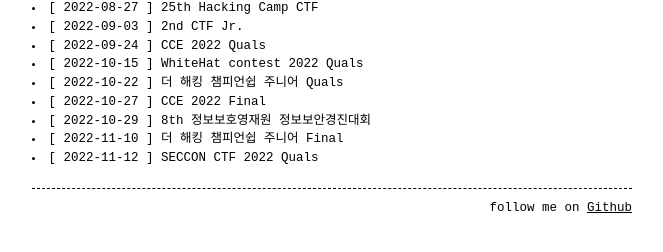
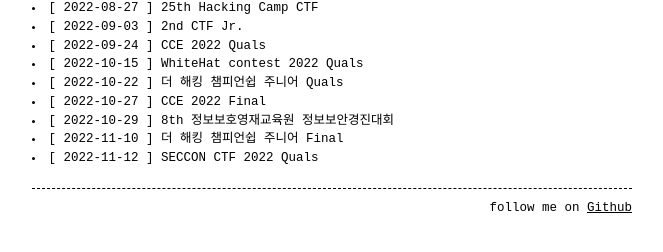
Before and after one commit to hackintoanetwork/hackintoanetwork.github.io, a Jekyll site: the page built from about.md, in a window 1280 px wide. Shown: the part 593-845 px from the top of the page, without its empty margins (308-971 px from the left). Built offline with Jekyll 4.4.1, drawn with Linux system fonts in a browser that asks for light colours.

Commit message:
Update about.md

```diff
--- a/about.md
+++ b/about.md
@@ -39,6 +39,6 @@ CTF Player : Participate in CTF at Zer0hour
 <li>[ 2022-10-15 ] WhiteHat contest 2022 Quals</li>
 <li>[ 2022-10-22 ] 더 해킹 챔피언쉽 주니어 Quals</li>
 <li>[ 2022-10-27 ] CCE 2022 Final</li>
-<li>[ 2022-10-29 ] 8th 정보보호영재원 정보보안경진대회</li>
+<li>[ 2022-10-29 ] 8th 정보보호영재교육원 정보보안경진대회</li>
 <li>[ 2022-11-10 ] 더 해킹 챔피언쉽 주니어 Final</li>
 <li>[ 2022-11-12 ] SECCON CTF 2022 Quals</li>
```
